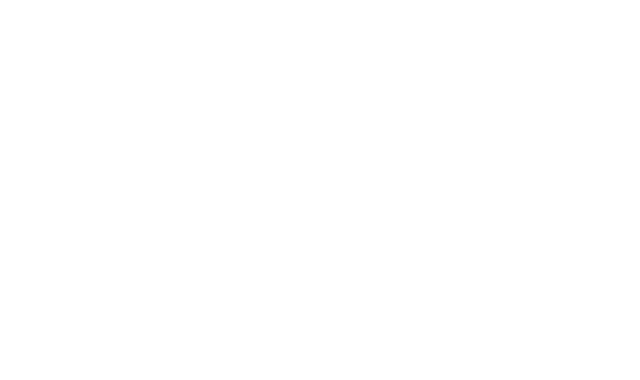
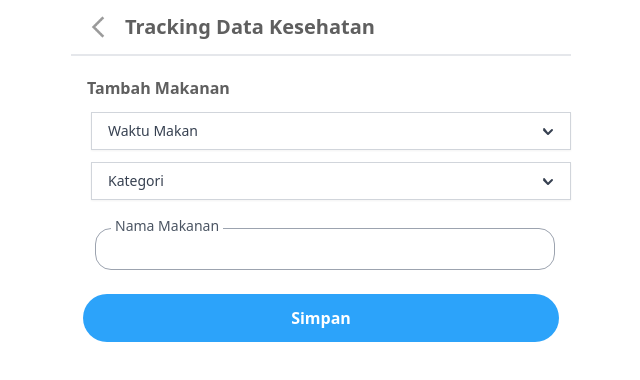
Before and after one commit to Personal-Health-Record/phr_frontend, a React (Create React App) app: page /monitoring/makanan/insert in a window 1280 px wide. Before the commit this address had no page. Shown: the top 380 px of the page, without its empty margins (319-959 px from the left). Built offline with nearby package versions, Linux system fonts and the light colour scheme.

Commit message:
feat: implement add makanan

```diff
--- /dev/null
+++ b/src/components/Dropdown/index.tsx
@@ -0,0 +1,84 @@
+interface Props {
+  isOpen: boolean;
+  setIsOpen: React.Dispatch<React.SetStateAction<boolean>>;
+  listItem: string[];
+  title: string;
+  onClickItem: (value: string) => void;
+}
+
+const Dropdown = ({
+  isOpen,
+  setIsOpen,
+  listItem,
+  title,
+  onClickItem,
+}: Props) => {
+  const toggleDropdown = () => {
+    setIsOpen(!isOpen);
+  };
+
+  const closeDropdown = () => {
+    setIsOpen(false);
+  };
+
+  return (
+    <div className="flex ml-5">
+      <button
+        onClick={toggleDropdown}
+        type="button"
+        className="inline-flex justify-between px-4 py-2 border border-gray-300 shadow-sm text-sm font-medium text-gray-700 bg-white hover:bg-gray-50 focus:outline-none focus:ring-2 focus:ring-offset-2 focus:ring-indigo-500 w-full"
+        id="dropdown-button"
+        aria-haspopup="true"
+        aria-expanded={isOpen}
+      >
+        {title}
+        {/* Heroicon name: solid/chevron-down */}
+        <svg
+          className="-mr-1 ml-2 h-5 w-5"
+          xmlns="http://www.w3.org/2000/svg"
+          viewBox="0 0 20 20"
+          fill="currentColor"
+          aria-hidden="true"
+        >
+          <path
+            fillRule="evenodd"
+            d="M5.293 7.293a1 1 0 011.414 0L10 11.586l3.293-3.293a1 1 0 011.414 1.414l-4 4a1 1 0 01-1.414 0l-4-4a1 1 0 010-1.414z"
+            clipRule="evenodd"
+          />
+        </svg>
+      </button>
+
+      {isOpen && (
+        <div
+          className="origin-top-right absolute right-0 mt-2 w-56 rounded-md shadow-lg bg-white ring-1 ring-black ring-opacity-5 z-10"
+          id="dropdown-menu"
+          aria-labelledby="dropdown-button"
+          role="menu"
+        >
+          <div className="py-1" role="none">
+            {listItem.map((item, idx) => (
+              <p
+                className="block px-4 py-2 text-sm text-gray-700 hover:bg-gray-100 hover:text-gray-900"
+                role="menuitem"
+                onClick={() => {
+                  onClickItem(item);
+                  closeDropdown();
+                }}
+                key={`${item} - ${idx}`}
+              >
+                {item}
+              </p>
+            ))}
+          </div>
+        </div>
+      )}
+
+      {/* Close the dropdown when clicking outside of it */}
+      {isOpen && (
+        <div className="fixed inset-0 h-full w-full" onClick={closeDropdown} />
+      )}
+    </div>
+  );
+};
+
+export default Dropdown;
--- a/src/components/TextInput/index.tsx
+++ b/src/components/TextInput/index.tsx
@@ -17,12 +17,12 @@
     <div className="relative mt-4 px-4">
       <label
         htmlFor="input"
-        className="absolute left-12 -top-3 bg-white px-1 text-gray-600 text-sm"
+        className="absolute left-8 -top-3 bg-white px-1 text-gray-600 text-sm"
       >
         {label}
       </label>
       <input
-        type={type ? type : 'text'}
+        type={type ? type : "text"}
         className="w-full px-4 py-2 border border-gray-400 rounded-2xl bg-transparent focus:outline-none focus:border-gray-900"
         placeholder={placeholder}
         onChange={(e) => onChange(e.target.value)}
--- /dev/null
+++ b/src/routes/MonitoringPage/InsertKonsumsiMakananPage/index.tsx
@@ -0,0 +1,86 @@
+import { useNavigate } from "react-router-dom";
+import Header from "../../../components/Header";
+import Dropdown from "../../../components/Dropdown";
+import { useState } from "react";
+import TextInput from "../../../components/TextInput";
+import { KonsumsiMakanan } from "../MonitoringMakananPage/constants";
+import { addKonsumsiMakanan } from "../../../helpers/konsumsiMakananHelper";
+import { useGetKonsumsiMakanan } from "../../../helpers/konsumsiMakananHelper";
+
+const InsertKonsumsiMakananPage = () => {
+  const navigate = useNavigate();
+  const { konsumsiMakanan } = useGetKonsumsiMakanan();
+  const [isShowDropdownWaktu, setIsShowDropdownWaktu] = useState(false);
+  const [isShowDropdownCategory, setIsShowDropdownCategory] = useState(false);
+  const [waktu, setWaktu] = useState("");
+  const [kategori, setKategori] = useState("");
+  const [name, setName] = useState("");
+
+  const handleClickWaktu = (value: string) => {
+    console.log("handleclickwaktu");
+    setWaktu(value);
+  };
+
+  const handleClickKategori = (value: string) => {
+    setKategori(value);
+  };
+
+  const handleChangeName = (value: string) => {
+    setName(value);
+  };
+
+  const handleSubmit = () => {
+    const newKonsumsiMakanan: KonsumsiMakanan = {
+      category: kategori,
+      name: name,
+      type: waktu,
+    };
+
+    addKonsumsiMakanan(newKonsumsiMakanan, konsumsiMakanan || []);
+    navigate(-1);
+  };
+
+  return (
+    <div className="flex flex-col">
+      <Header title="Tracking Data Kesehatan" />
+
+      <div className="flex flex-col w-full gap-3">
+        <h3 className="font-semibold text-mainGrey pl-4 mt-5">
+          Tambah Makanan
+        </h3>
+        <Dropdown
+          isOpen={isShowDropdownWaktu}
+          listItem={["Sarapan", "Makan Siang", "Makan Malam"]}
+          setIsOpen={setIsShowDropdownWaktu}
+          title={waktu === "" ? "Waktu Makan" : waktu}
+          onClickItem={handleClickWaktu}
+        />
+
+        <Dropdown
+          isOpen={isShowDropdownCategory}
+          listItem={["Makanan Pokok", "Lauk Pauk", "Sayuran", "Buah"]}
+          setIsOpen={setIsShowDropdownCategory}
+          title={kategori === "" ? "Kategori" : kategori}
+          onClickItem={handleClickKategori}
+        />
+
+        <div className="ml-2">
+          <TextInput
+            label="Nama Makanan"
+            onChange={handleChangeName}
+            type="text"
+          />
+        </div>
+
+        <button
+          className="bg-mainBlue rounded-3xl text-white font-semibold py-3 px-10 mx-3 mt-3"
+          onClick={handleSubmit}
+        >
+          Simpan
+        </button>
+      </div>
+    </div>
+  );
+};
+
+export default InsertKonsumsiMakananPage;
--- a/src/routes/MonitoringPage/MonitoringMakananPage/constants/index.tsx
+++ b/src/routes/MonitoringPage/MonitoringMakananPage/constants/index.tsx
@@ -1,8 +1,8 @@
 export const chipTypes = ["Semua", "Sarapan", "Makan Siang", "Makan Malam"];
 
 export type KonsumsiMakanan = {
-  type: "Sarapan" | "Makan Siang" | "Makan Malam";
-  category: "Makanan Pokok" | "Buah" | "Sayuran" | "Lauk Pauk";
+  type: string;
+  category: string;
   name: string;
 };
 
--- a/src/routes/MonitoringPage/MonitoringMakananPage/index.tsx
+++ b/src/routes/MonitoringPage/MonitoringMakananPage/index.tsx
@@ -3,8 +3,10 @@
 import ChipTypes from "./components/ChipTypes";
 import CardMakanan from "./components/CardMakanan";
 import { useGetKonsumsiMakanan } from "../../../helpers/konsumsiMakananHelper";
+import { useNavigate } from "react-router-dom";
 
 const MonitoringMakananPage = () => {
+  const navigate = useNavigate();
   const { konsumsiMakanan } = useGetKonsumsiMakanan();
   const [typeFilter, setTypeFilter] = useState("");
   const [finalDataMakanan, setFinalDataMakanan] = useState(konsumsiMakanan);
@@ -21,6 +23,10 @@
 
     setFinalDataMakanan(filteredData);
   }, [konsumsiMakanan, typeFilter]);
+
+  const handleAddMakanan = () => {
+    navigate("/monitoring/makanan/insert");
+  };
 
   return (
     <div className="flex flex-col">
@@ -42,7 +48,10 @@
           ))}
         </div>
 
-        <button className="border py-3 rounded-3xl text-mainBlue font-semibold border-mainBlue mt-5">
+        <button
+          className="border py-3 rounded-3xl text-mainBlue font-semibold border-mainBlue mt-5"
+          onClick={handleAddMakanan}
+        >
           + Tambahkan Makanan
         </button>
       </div>
--- a/src/routes/index.tsx
+++ b/src/routes/index.tsx
@@ -58,6 +58,7 @@
 import FaskesDetail from "./FaskesPage/FaskesDetails";
 import NotificationPage from "./NotificationsPage";
 import MonitoringMakananPage from "./MonitoringPage/MonitoringMakananPage";
+import InsertKonsumsiMakananPage from "./MonitoringPage/InsertKonsumsiMakananPage";
 
 const MainRoutes = () => {
   return (
@@ -146,6 +147,10 @@
       <Route path="/monitoring/data-tracking" element={<DataTracking />} />
       <Route path="/monitoring/dashboard" element={<MonitoringDashboard />} />
       <Route path="/monitoring/makanan" element={<MonitoringMakananPage />} />
+      <Route
+        path="/monitoring/makanan/insert"
+        element={<InsertKonsumsiMakananPage />}
+      />
 
       <Route path="/faskes" element={<FaskesPage />} />
       <Route path="/faskes/details" element={<FaskesDetail />} />
```
